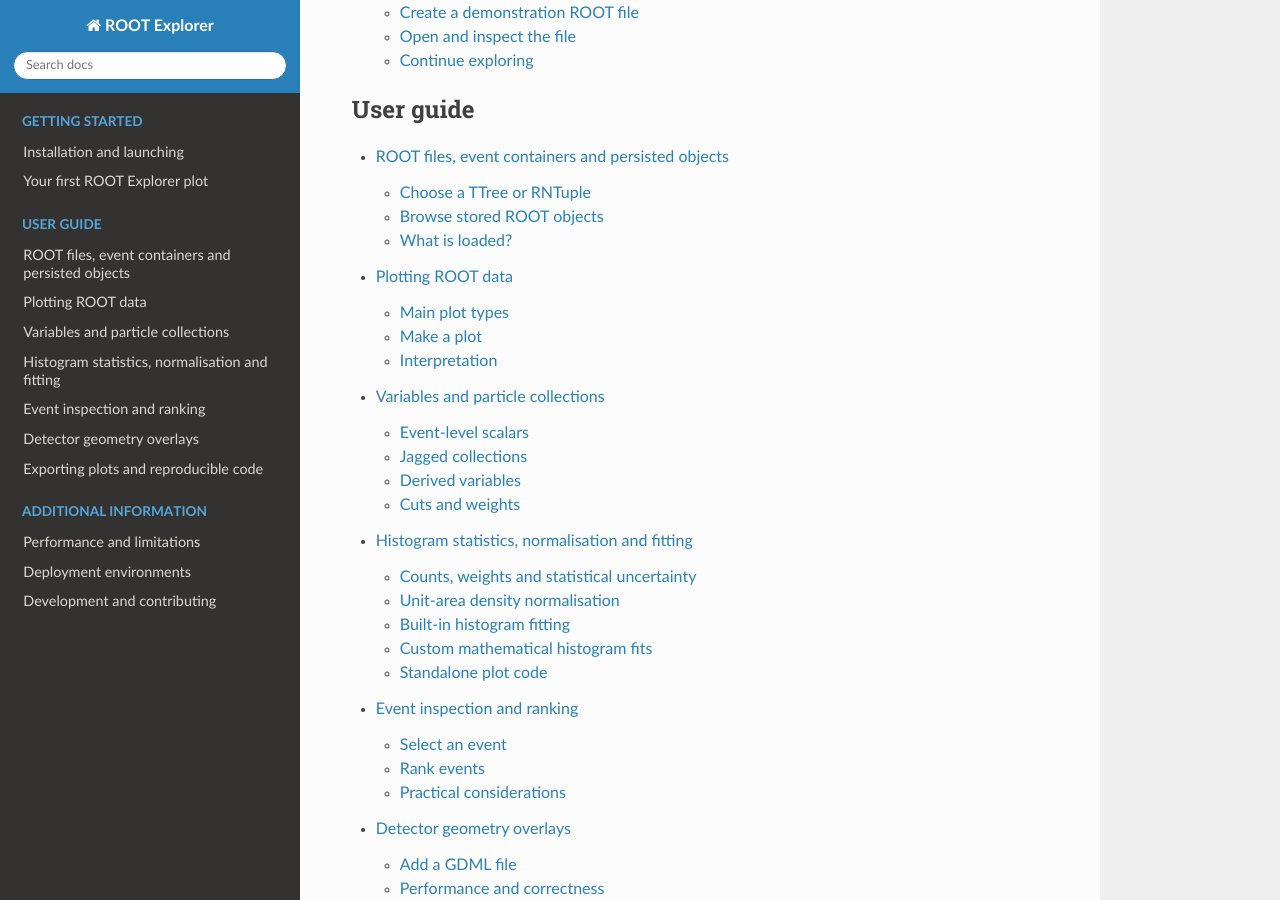
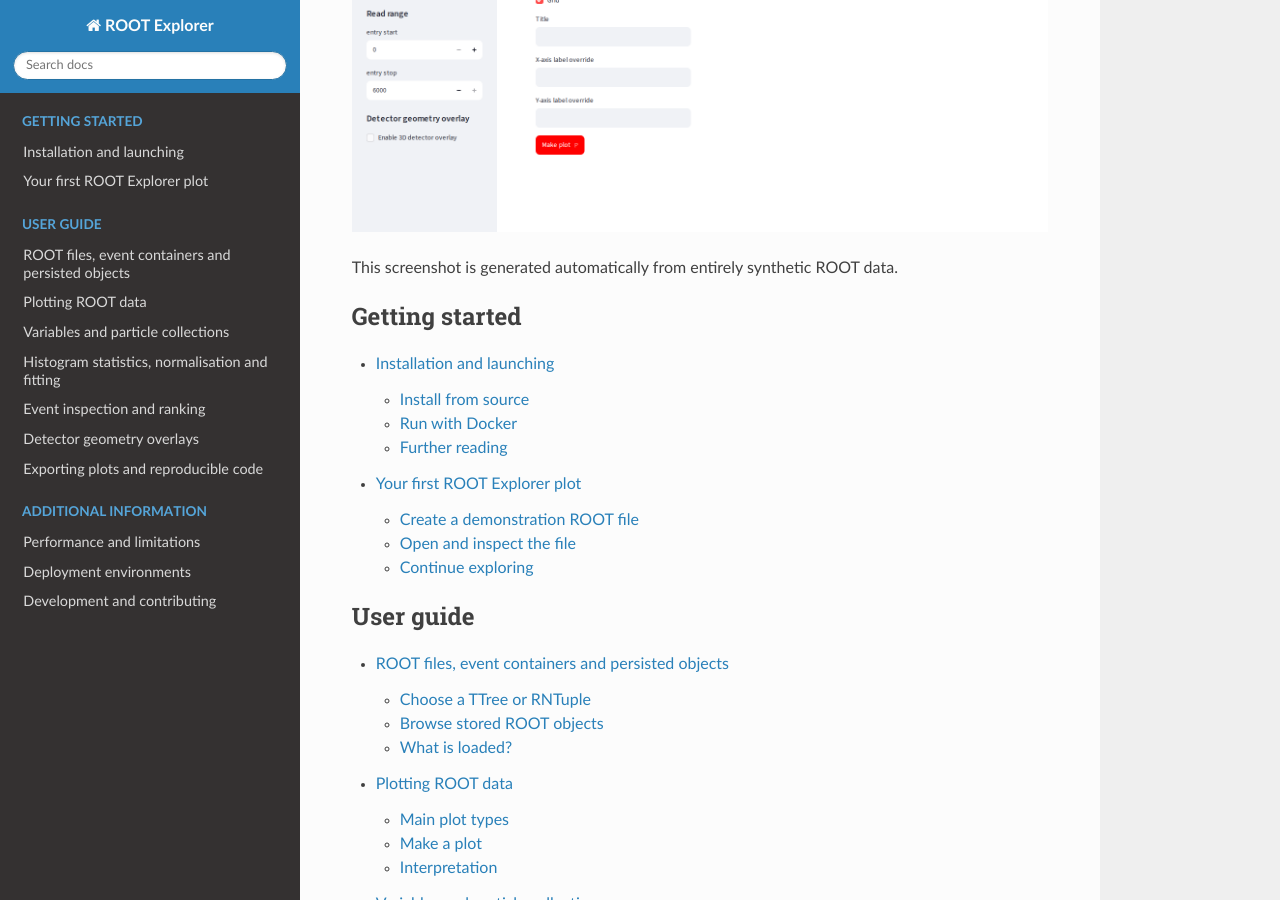
Before and after one commit to AlexanderPeschBerrocal/root-explorer, a Sphinx documentation site: the page built from docs/source/index.rst, in a window 1280 px wide and 900 px high, scrolled down 603 px. Built offline with Sphinx 7.4.7 and the Read the Docs theme 3.1.0, drawn with Linux system fonts in a browser that asks for light colours.

Commit message:
docs: illustrate task-oriented guides with generated UI screenshots (#74)

```diff
--- a/docs/source/index.rst
+++ b/docs/source/index.rst
@@ -11,6 +11,12 @@ create histograms and scatter plots, and inspect individual events.
 
 ROOT Explorer is designed for exploration and plot prototyping. Preserve
 final scientific selections and publication plots in reproducible scripts.
+
+.. image:: _static/screenshots/overview.png
+   :alt: ROOT Explorer Plotter showing a histogram of synthetic data
+   :width: 100%
+
+This screenshot is generated automatically from entirely synthetic ROOT data.
 
 .. toctree::
    :maxdepth: 2
```
Also changed, not shown: docs/source/user-guide/event-inspection.md (+2 -0 lines), docs/source/user-guide/files-and-objects.md (+2 -0 lines), docs/source/user-guide/histograms-and-fits.md (+2 -0 lines), docs/source/user-guide/plotting.md (+2 -0 lines).
